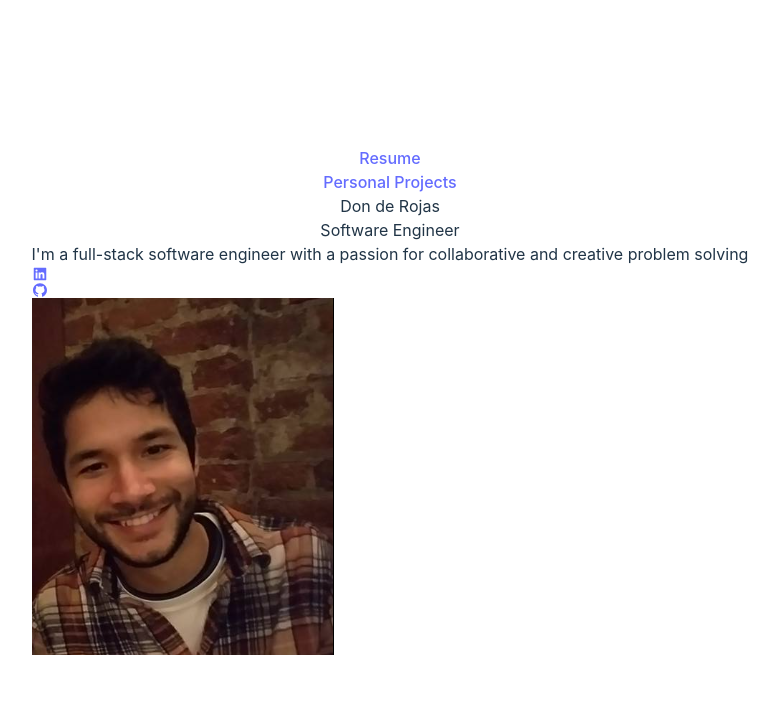
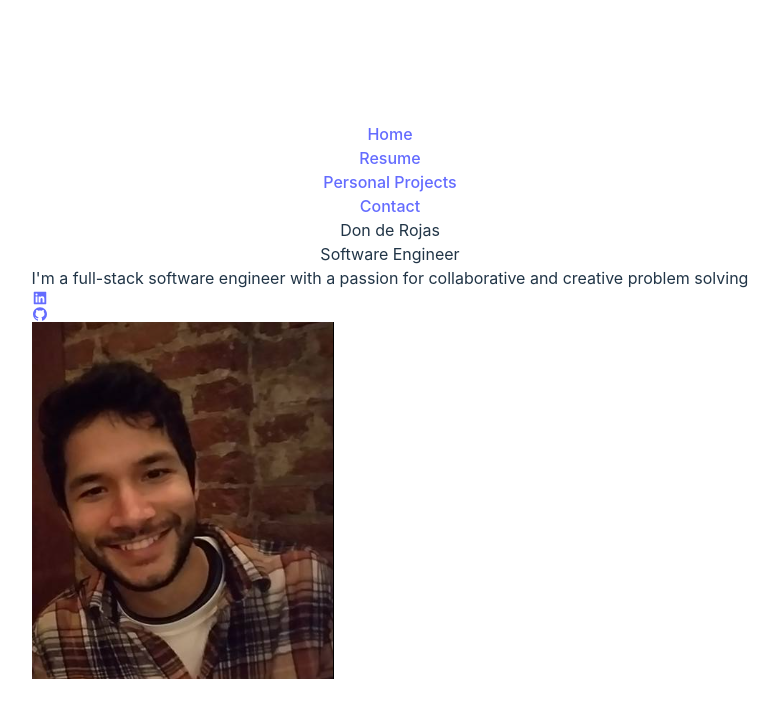
Before and after one commit to dderojas/Portfolio-Page, a React (Vite) app: page / in a window 1280 px wide. Shown: the top 718 px of the page, without its empty margins (250-1029 px from the left). Built offline with nearby package versions, Linux system fonts and the light colour scheme.

Commit message:
navbar, component views

```diff
--- a/src/App.tsx
+++ b/src/App.tsx
@@ -1,55 +1,28 @@
-import { AiFillLinkedin, AiOutlineGithub  } from 'react-icons/ai'
+import { useState } from 'react'
+import { Navbar, Home, Resume, Projects, Contact } from './components'
 import './App.css'
 
-function App() {
+type ViewsType = {
+  [key:string]: JSX.Element;
+}
+
+const App = () => {
+  const [view, setView] = useState('home')
+
+  const views: ViewsType = {
+    home: <Home />,
+    resume: <Resume />,
+    projects: <Projects />,
+    contact: <Contact />
+  }
 
   return (
     <>
-<div>
+    <div>
       <main className=" bg-white px-10 dark:bg-gray-900 md:px-20 lg:px-40">
         <section className="min-h-screen">
-          <nav className="py-10 mb-12 flex justify-end dark:text-white">
-            <ul className="flex items-center">
-              <li>
-                <a
-                  className="bg-gradient-to-r from-slate-500 text- to-teal-500 text-white px-4 py-2 border-none rounded-md ml-8"
-                  href="#"
-                >
-                  Resume
-                </a>
-              </li>
-              <li>
-                <a
-                  className="bg-gradient-to-r from-slate-500 text- to-teal-500 text-white px-4 py-2 border-none rounded-md ml-8"
-                  href="#"
-                >
-                  Personal Projects
-                </a>
-              </li>
-            </ul>
-          </nav>
-          <div className="flex">
-            <div className="text-center p-10 py-10">
-              <h2 className="text-5xl py-2 text-teal-600 font-medium dark:text-teal-400 md:text-6xl">
-                Don de Rojas
-              </h2>
-              <h3 className="text-2xl py-2 dark:text-white md:text-3xl">
-                Software Engineer
-              </h3>
-              <p className="text-md py-5 leading-8 text-gray-800 dark:text-gray-200 max-w-xl mx-auto md:text-xl">
-              I'm a full-stack software engineer with a passion for collaborative and creative problem solving
-              </p>
-              <div className="text-5xl flex justify-center gap-16 py-3 text-gray-600 dark:text-gray-400">
-                <a href='https://www.linkedin.com/in/dderojas/' className='text-black hover:text-black'>
-                  <AiFillLinkedin />
-                </a>
-                <a href='https://github.com/dderojas' className='text-black hover:text-black'>
-                  <AiOutlineGithub />
-                </a>
-              </div>
-            </div>
-            <img src={'../public/profile-photo.png'} className="rounded-full h-80 w-80"/>
-          </div>
+          <Navbar setView={setView} view={view} />
+          {views[view]}
         </section>
       </main>
     </div>
--- /dev/null
+++ b/src/components/Contact.tsx
@@ -0,0 +1,7 @@
+
+const Contact = () => {
+
+  return <div>hey</div>
+}
+
+export default Contact
--- /dev/null
+++ b/src/components/Home.tsx
@@ -0,0 +1,31 @@
+import { AiFillLinkedin, AiOutlineGithub  } from 'react-icons/ai'
+
+const Home = () => {
+
+  return (
+    <div className="flex">
+      <div className="text-center p-10 py-10">
+        <h2 className="text-5xl py-2 text-teal-600 font-medium dark:text-teal-400 md:text-6xl">
+          Don de Rojas
+        </h2>
+        <h3 className="text-2xl py-2 dark:text-white md:text-3xl">
+          Software Engineer
+        </h3>
+        <p className="text-md py-5 leading-8 text-gray-800 dark:text-gray-200 max-w-xl mx-auto md:text-xl">
+        I'm a full-stack software engineer with a passion for collaborative and creative problem solving
+        </p>
+        <div className="text-5xl flex justify-center gap-16 py-3 text-gray-600 dark:text-gray-400">
+          <a href='https://www.linkedin.com/in/dderojas/' className='text-black hover:text-black'>
+            <AiFillLinkedin />
+          </a>
+          <a href='https://github.com/dderojas' className='text-black hover:text-black'>
+            <AiOutlineGithub />
+          </a>
+        </div>
+      </div>
+      <img src={'../public/profile-photo.png'} className="rounded-full h-80 w-80"/>
+    </div>
+  )
+}
+
+export default Home
--- /dev/null
+++ b/src/components/Navbar.tsx
@@ -0,0 +1,53 @@
+type NavbarProps = {
+  setView: (view: string) => void;
+  view: string;
+}
+
+
+export const Navbar = ({ setView, view }: NavbarProps) => {
+  const something = "bg-gradient-to-r from-slate-500 text- to-teal-500 text-white px-4 py-2 border-none rounded-md ml-8"
+  const selectedTab = 'bg-black'
+
+  return (
+    <>
+      <nav className="py-10 mb-12 flex justify-end dark:text-white">
+          <ul className="flex items-center">
+          <li>
+              <a
+                className={view === 'home' ? selectedTab : something}
+                onClick={() => setView('home')}
+              >
+                Home
+              </a>
+            </li>
+            <li>
+              <a
+                className={view === 'resume' ? selectedTab : something}
+                onClick={() => setView('resume')}
+              >
+                Resume
+              </a>
+            </li>
+            <li>
+              <a
+                className={view === 'projects' ? selectedTab : something}
+                onClick={() => setView('projects')}
+              >
+                Personal Projects
+              </a>
+            </li>
+            <li>
+              <a
+                className={view === 'contact' ? selectedTab : something}
+                onClick={() => setView('contact')}
+              >
+                Contact
+              </a>
+            </li>
+          </ul>
+        </nav>
+    </>
+  )
+}
+
+export default Navbar
--- /dev/null
+++ b/src/components/Projects.tsx
@@ -0,0 +1,6 @@
+const Projects = () => {
+
+  return <div>hi</div>
+}
+
+export default Projects
--- /dev/null
+++ b/src/components/Resume.tsx
@@ -0,0 +1,6 @@
+const Resume = () => {
+
+  return <div>hellothere</div>
+}
+
+export default Resume
--- /dev/null
+++ b/src/components/index.ts
@@ -0,0 +1,13 @@
+import Navbar from "./Navbar";
+import Home from "./Home";
+import Resume from "./Resume";
+import Contact from "./Contact";
+import Projects from "./Projects";
+
+export {
+  Navbar,
+  Home,
+  Resume,
+  Contact,
+  Projects
+}
```
